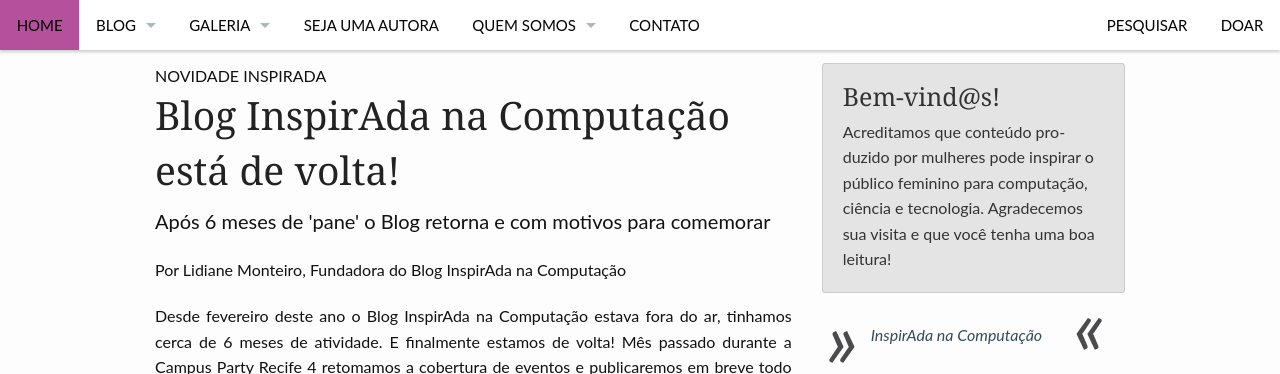
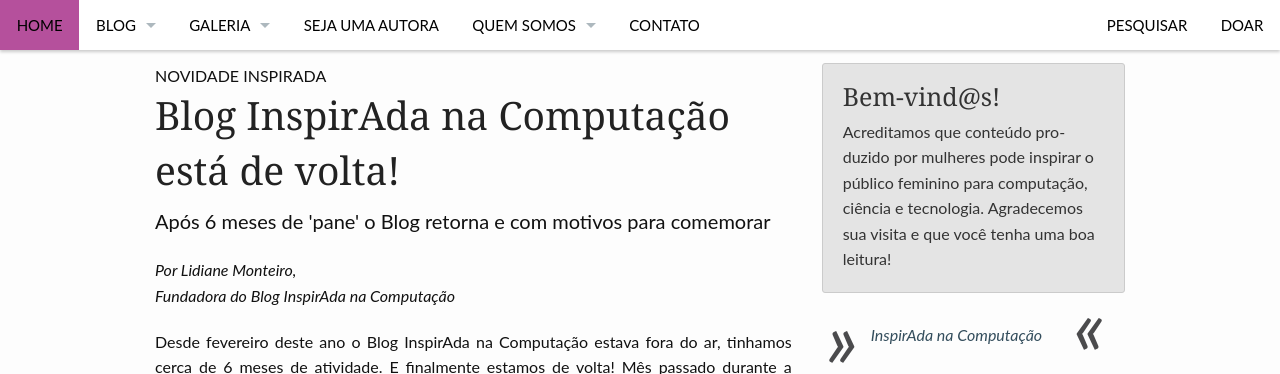
Before and after one commit to inspiradanacomputacao/inspiradanacomputacao.github.io, a Jekyll site: the page built from _posts/noticia/2015-08-06-blog-inspirada-na-computacao-esta-de-volta.md, in a window 1280 px wide and 900 px high, scrolled down 378 px, cut to the strip 0-374 px from the top of the window. Built offline with Jekyll 4.4.1, drawn with Linux system fonts in a browser that asks for light colours; comment, search, counter and statistics services are not loaded.

Commit message:
corrigindo texto

```diff
--- a/_posts/noticia/2015-08-06-blog-inspirada-na-computacao-esta-de-volta.md
+++ b/_posts/noticia/2015-08-06-blog-inspirada-na-computacao-esta-de-volta.md
@@ -20,7 +20,8 @@ tags:
     - Retorno
 comments: true
 ---
-Por Lidiane Monteiro, Fundadora do Blog InspirAda na Computação
+
+<em>Por Lidiane Monteiro, <br />Fundadora do Blog InspirAda na Computação</em>
 <p align="justify">Desde fevereiro deste ano o Blog InspirAda na Computação estava fora do ar, tinhamos cerca de 6 meses de atividade. E finalmente estamos de volta! Mês passado durante a Campus Party Recife 4 retomamos a cobertura de eventos e publicaremos em breve todo material. </p>
 
 <p align="justify">Durante esse tempo não deixamos de manter contato com as comunidades e as/os leitores, continuamos publicando em <a href="https://www.facebook.com/inspiradanacomputacao" target="_blank"> nossa fan page</a> no facebook e nos grupos, mas nada se compara a ter o nosso próprio espaço e veículo de comunicação. </p>
```
